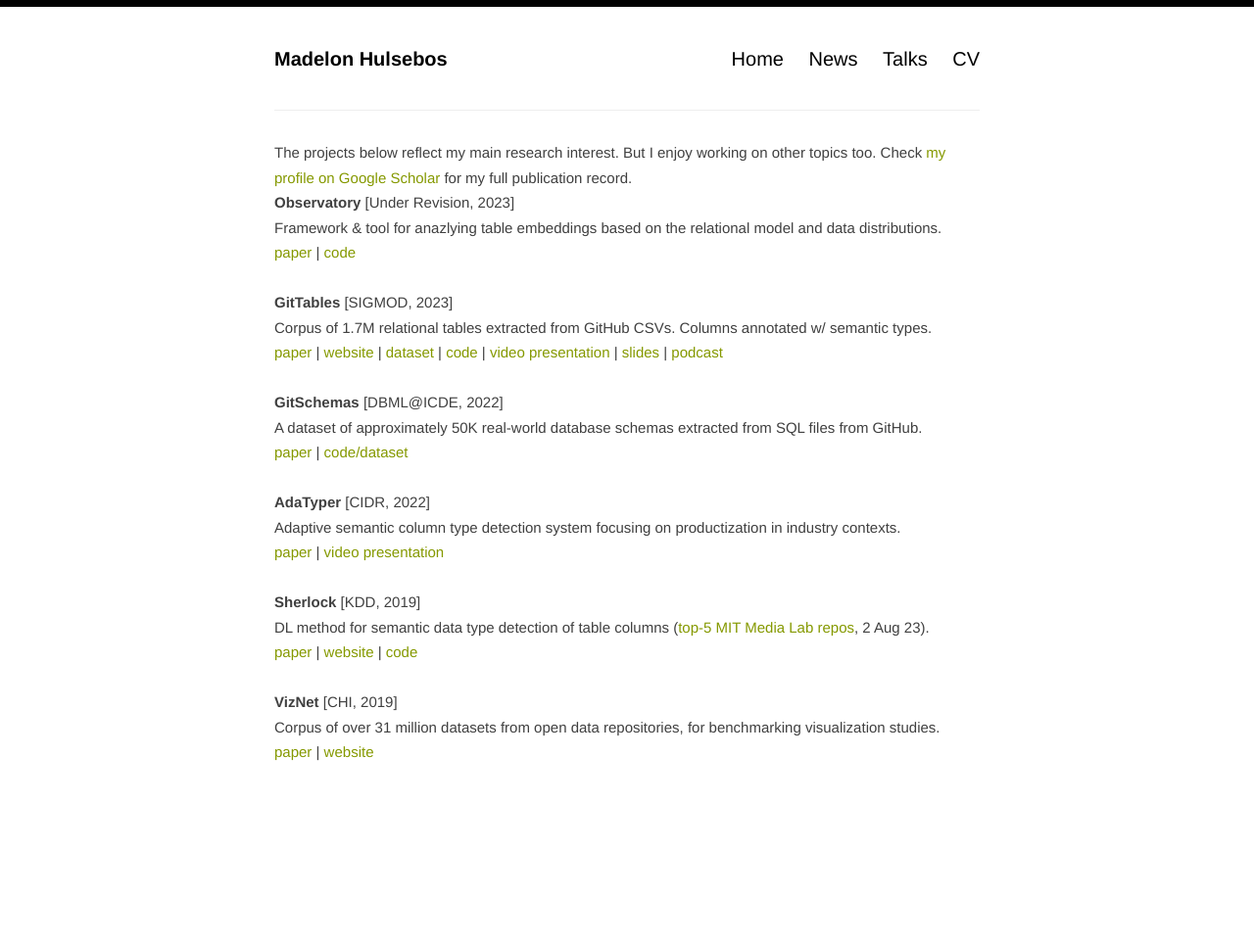
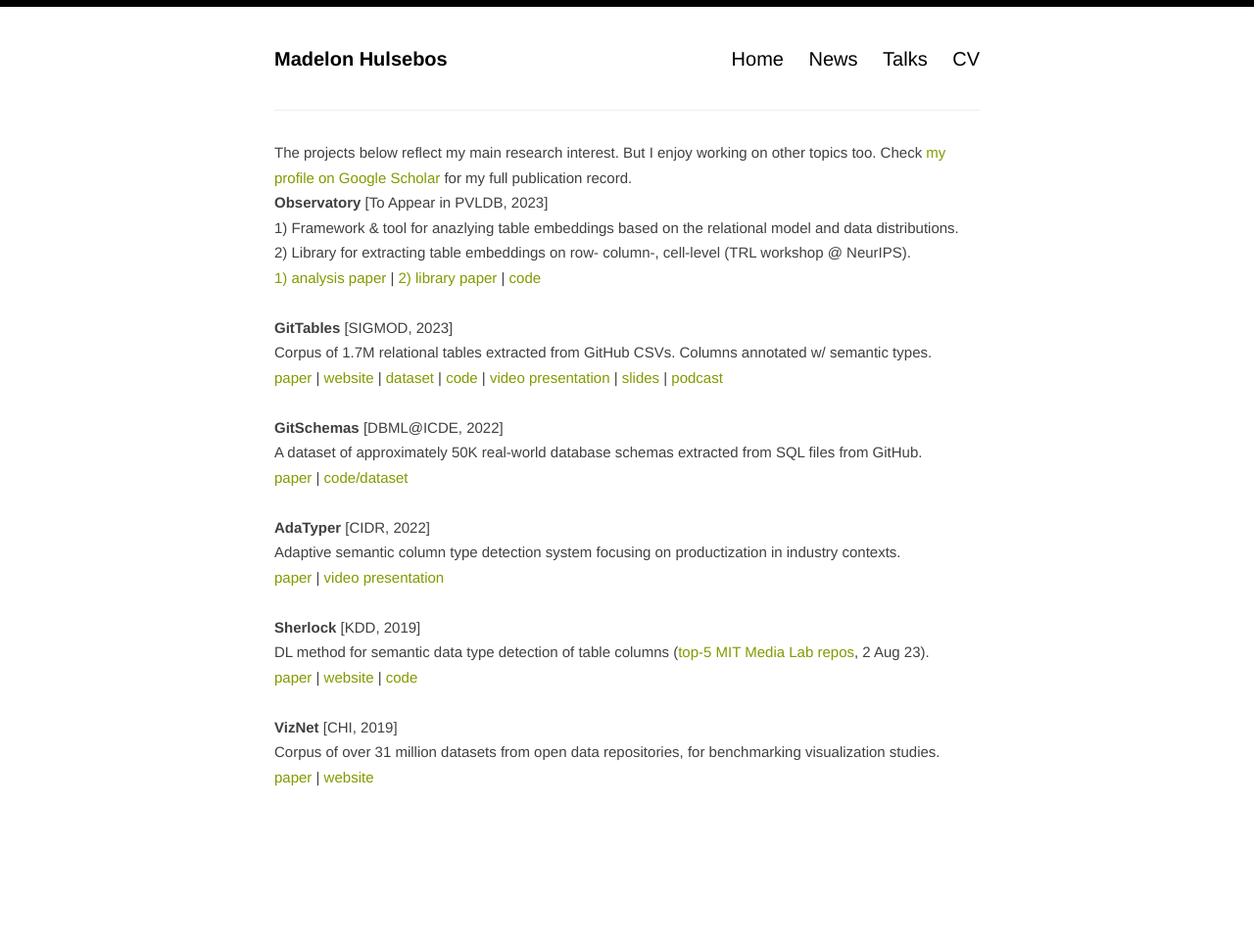
Before and after one commit to madelonhulsebos/madelonhulsebos.github.io, a Jekyll site: the page built from _projects/projects.html, in a window 1280 px wide. Shown: the whole page at 98% size. Built offline with Jekyll 4.4.1, drawn with Linux system fonts in a browser that asks for light colours; before the commit the page ends 940 px from its top, so only the background shows below that.

Commit message:
add observatory library workshop  paper to implement grant mandate.

```diff
--- a/_projects/projects.html
+++ b/_projects/projects.html
@@ -7,10 +7,12 @@ The projects below reflect my main research interest. But I enjoy working on oth
 Check <a href="https://scholar.google.com/citations?user=6IWQn2EAAAAJ&hl=nl&oi=ao" target="_blank"> my profile on Google Scholar </a> for my full publication record.
 
 <div>
-  <b>Observatory</b> [Under Revision, 2023]<br>
-   Framework & tool for anazlying table embeddings based on the relational model and data distributions.<br>
-   <a href="https://arxiv.org/abs/2310.07736" target="_blank">paper</a> | <a href="https://github.com/superctj/observatory" target="_blank">code</a>
- </div>
+  <b>Observatory</b> [To Appear in PVLDB, 2023]<br>
+   1) Framework & tool for anazlying table embeddings based on the relational model and data distributions.<br>
+   2) Library for extracting table embeddings on row- column-, cell-level (TRL workshop @ NeurIPS). <br>
+   <a href="https://arxiv.org/abs/2310.07736" target="_blank">1) analysis paper</a> | <a href="/assets/observatory_library" target="_blank">2) library paper</a> | <a href="https://github.com/superctj/observatory" target="_blank">code</a> <br>
+
+</div>
 
  <br>
 
```
Also changed, not shown: 1 other file.
